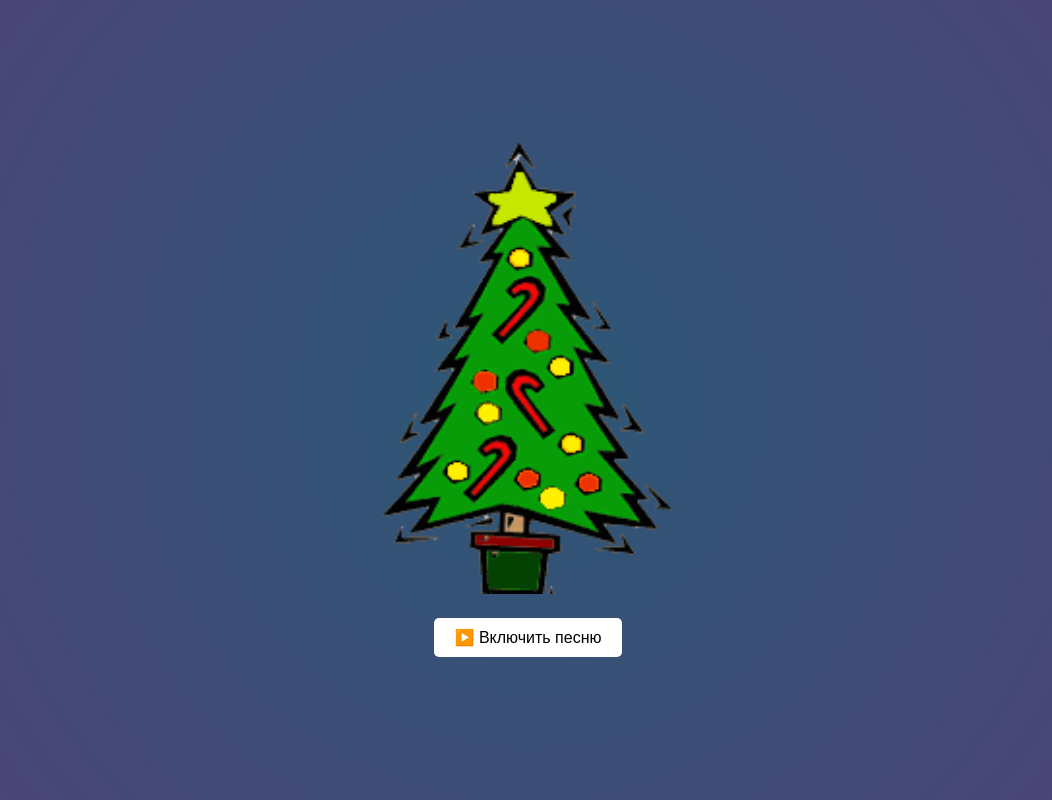
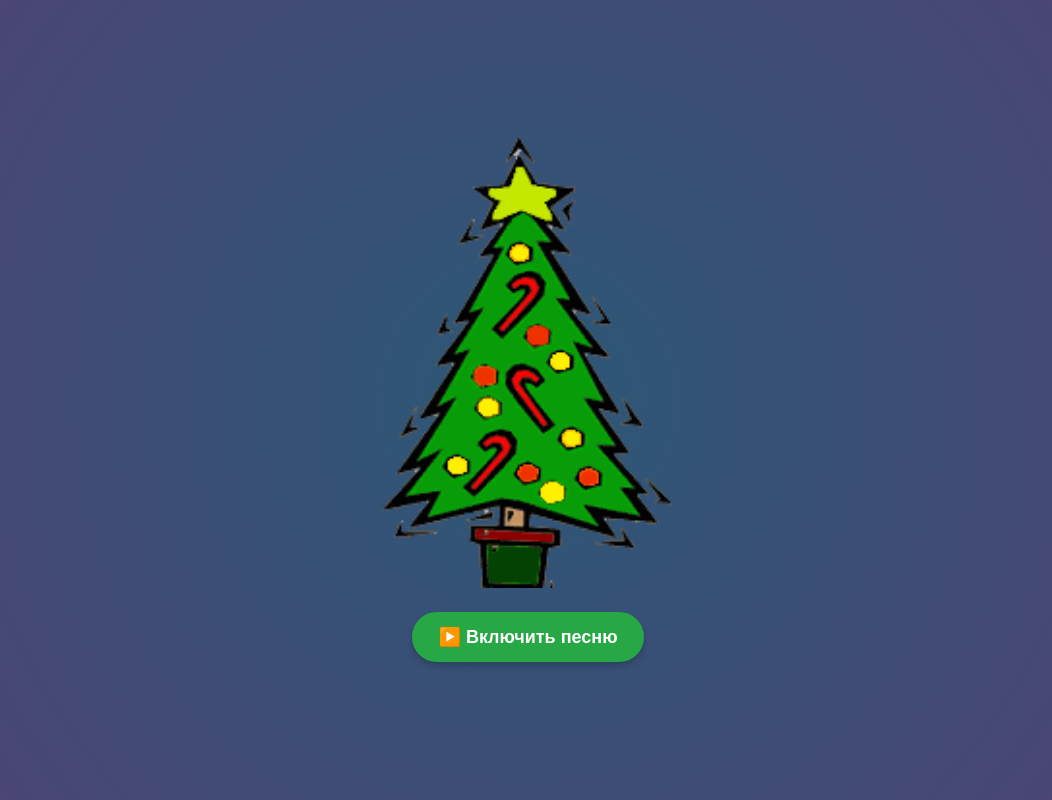
Before and after one commit to heofen/hui, a Flask app: page / in a window 1280 px wide. Shown: the whole page, without its empty margins (112-1164 px from the left). Run offline with Flask 3, Linux system fonts and the light colour scheme.

Commit message:
first commit

```diff
--- a/templates/index.html
+++ b/templates/index.html
@@ -16,30 +16,44 @@
       background: radial-gradient(circle, #2b5876, #4e4376);
       overflow: hidden;
     }
+
     .tree-container {
       text-align: center;
     }
+
     .tree-container img {
       width: 300px;
       height: auto;
     }
+
     .audio-control {
       margin-top: 20px;
       color: #fff;
       font-family: Arial, sans-serif;
       text-align: center;
     }
+
     .audio-control button {
-      background-color: #fff;
-      border: none;
-      padding: 10px 20px;
-      font-size: 16px;
+      background-color: #28a745; /* Зеленый цвет */
+      color: white;
+      border: 2px solid #28a745;
+      padding: 12px 24px;
+      font-size: 18px;
+      font-weight: bold;
       cursor: pointer;
-      border-radius: 5px;
-      transition: background-color 0.3s;
+      border-radius: 25px;
+      box-shadow: 0 4px 6px rgba(0, 0, 0, 0.2);
+      transition: background-color 0.3s, box-shadow 0.3s;
     }
+
     .audio-control button:hover {
-      background-color: #ddd;
+      background-color: #218838;
+      box-shadow: 0 6px 8px rgba(0, 0, 0, 0.3);
+    }
+
+    .audio-control button:active {
+      background-color: #1e7e34;
+      box-shadow: 0 2px 4px rgba(0, 0, 0, 0.2);
     }
   </style>
 </head>
@@ -61,10 +75,10 @@
   playButton.addEventListener('click', () => {
     if (audio.paused) {
       audio.play();
-      playButton.textContent = '⏸️ Остановить песню';
+      playButton.textContent = 'Остановить песню';
     } else {
       audio.pause();
-      playButton.textContent = '▶️ Включить песню';
+      playButton.textContent = 'Включить песню';
     }
   });
 </script>
```
